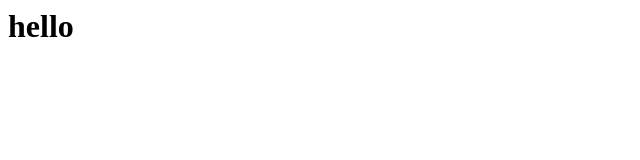
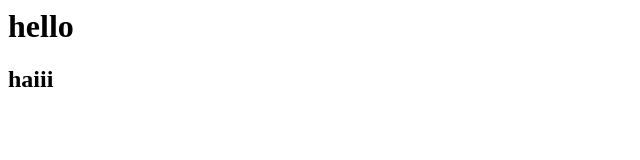
Before and after one commit to ichwanaaa/testing, a plain HTML site: page index.html in a window 1280 px wide. Shown: the full height of the page, 0-640 px from the left. Drawn offline with Linux system fonts and the light colour scheme.

Commit message:
tag h2 local

```diff
--- a/index.html
+++ b/index.html
@@ -1 +1,2 @@
 <h1>hello</h1>
+<h2>haiii</h2>
```
